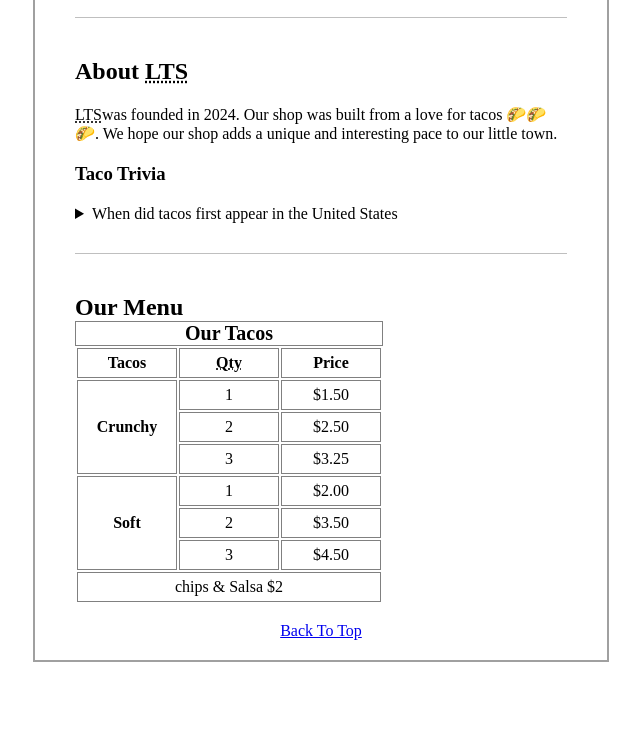
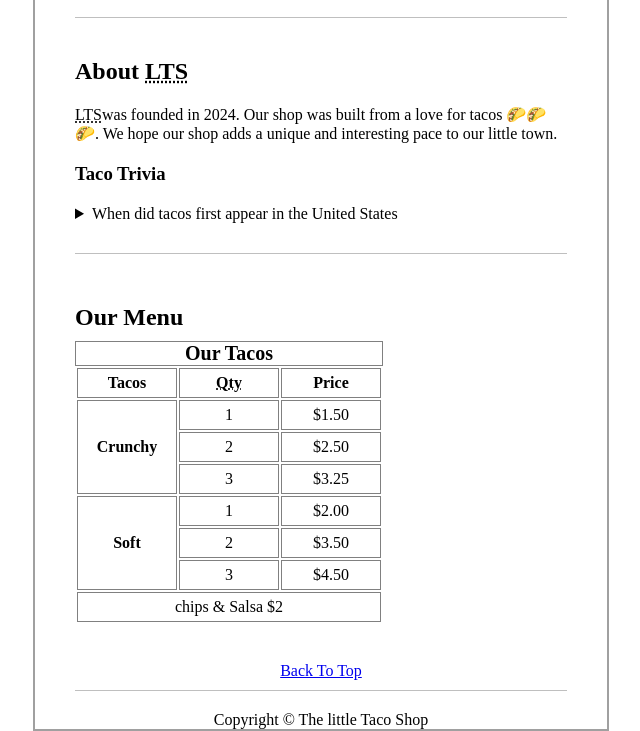
Before and after one commit to Jose-Cotto/Little-Taco-Shop, a plain HTML site: page index.html in a window 1280 px wide. Shown: the part 564-1295 px from the top of the page, without its empty margins (319-959 px from the left). Before the commit the page ends 1226 px from the top, so only its background shows below. Drawn offline with Linux system fonts and the light colour scheme.

Commit message:
Finish initial page
Added functionality to the nav links that apply to the initial page

```diff
--- a/assets/script.js
+++ /dev/null
@@ -1,3 +0,0 @@
-const chim = ["this is an array"];
-
-function test(arr) {}
--- a/assets/styles.css
+++ b/assets/styles.css
@@ -79,11 +79,23 @@ summary {
     margin:10px 0;
 }
 
-article {
+.menu {
     padding:20px 40px;
 }
 
-article p {
+.menu > * {
+    margin:10px 0;
+}
+
+.menu::after {
+    content: "";
+    display:block;
+    height:1px;
+    width:100%;
+    background-color: var(--section-background-color);
+}
+
+.menu p {
     text-align: center;
 }
 th,td {
@@ -102,3 +114,7 @@ caption {
 tfoot {
     text-align: center;
 }
+
+.footer {
+    text-align: center;
+}
--- a/index.html
+++ b/index.html
@@ -17,7 +17,7 @@
 				<nav>
 					<ul>
 						<li><a href="#LTS">About LTS</a></li>
-						<li><a href="#">Our Menu</a></li>
+						<li><a href="#our-menu">Our Menu</a></li>
 						<li><a href="#">Store Hours</a></li>
 						<li><a href="#">Contact Us</a></li>
 					</ul>
@@ -60,8 +60,8 @@
 					</p>
 				</details>
 			</section>
-			<article>
-				<h2>Our Menu</h2>
+			<article class="menu">
+				<h2 id="our-menu">Our Menu</h2>
 				<table>
 					<caption>
 						Our Tacos
@@ -118,6 +118,9 @@
 				<br />
 				<p><a href="#">Back To Top</a></p>
 			</article>
+			<footer class="footer">
+				<p>Copyright &copy; The little Taco Shop</p>
+			</footer>
 		</div>
 	</body>
 </html>
```
